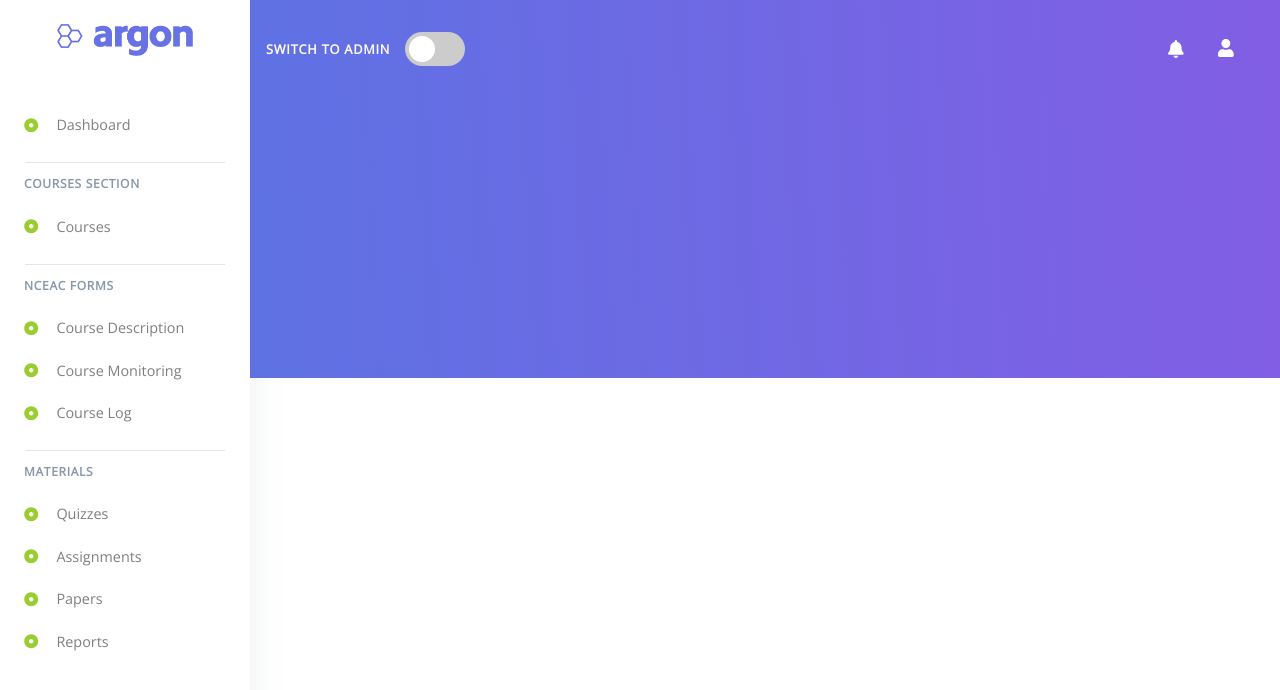
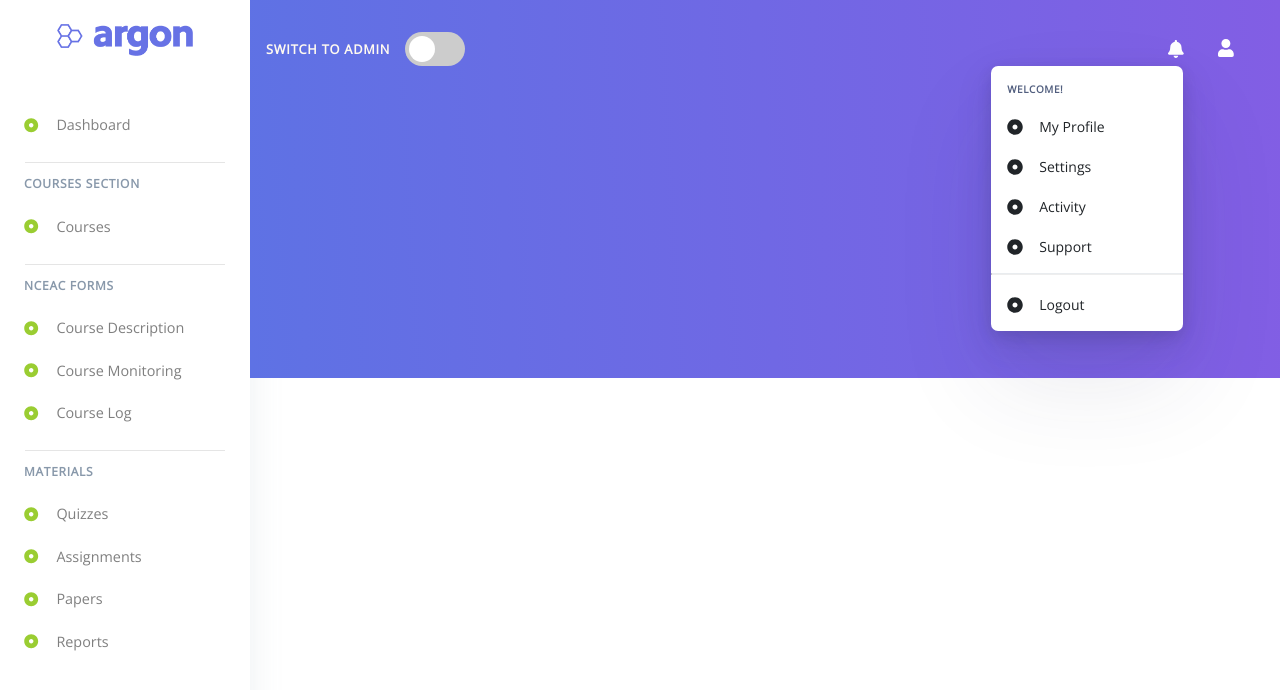
Before and after one commit to talha-ah/course-management-system, a React (Create React App) app: page / in a window 1280 px wide. Both pictures are taken after a click on the item 1175 px from the left and 49 px from the top of the page. Shown: the top 690 px of the page. Built offline with nearby package versions, Linux system fonts and the light colour scheme.

Commit message:
Header DropDown

```diff
--- a/src/App.css
+++ b/src/App.css
@@ -132,6 +132,11 @@
 
 .header-nav-item svg {
   font-size: 18px;
+  pointer-events: none;
+}
+
+.header-nav-item-float svg {
+  pointer-events: none;
 }
 
 .header-nav-item-float {
@@ -140,6 +145,89 @@
   cursor: pointer;
   font-size: 18px;
 }
+
+/* DropDown Starts */
+
+.header-dropDown-parent {
+  position: relative;
+}
+
+.header-dropDown {
+  position: absolute;
+  top: 120%;
+  right: 0;
+  /*  */
+  /* min-width: 12rem; */
+  /* width: 0px;
+  height: 0px;
+  visibility: hidden;
+  opacity: 0;*/
+  overflow: hidden;
+  /*  */
+
+  padding: 0.5rem 0;
+  color: #525f7f;
+  border: 0 solid rgba(0, 0, 0, 0.15);
+  border-radius: 0.4375rem;
+  background-color: #fff;
+  background-clip: padding-box;
+  box-shadow: 0 50px 100px rgba(50, 50, 93, 0.1),
+    0 15px 35px rgba(50, 50, 93, 0.15), 0 5px 15px rgba(0, 0, 0, 0.1);
+  cursor: auto;
+  /* animation: show-navbar-dropdown 0.25s ease forwards; */
+}
+
+.header-dropDown-ul {
+  list-style: none;
+  margin: 0;
+  padding: 0;
+}
+
+.header-dropDown-title {
+  padding: 8px 16px;
+}
+
+.header-dropDown-title h6 {
+  padding: 0;
+  margin: 0;
+  font-size: 0.625rem;
+  font-weight: 600;
+  text-transform: uppercase;
+  line-height: 1.5;
+  letter-spacing: 0.06em;
+  pointer-events: none;
+  white-space: nowrap;
+}
+
+.header-dropDown-item {
+  padding: 8px 16px;
+}
+
+.header-dropDown-item a {
+  text-decoration: none;
+  font-size: 0.875rem;
+  font-weight: 400;
+  text-align: inherit;
+  white-space: nowrap;
+  color: #212529;
+  cursor: pointer;
+}
+
+.header-dropDown-item a svg {
+  font-size: 1rem;
+  margin-right: 1rem;
+  vertical-align: -14.5%;
+  pointer-events: none;
+}
+
+.header-dropDown-ul hr {
+  overflow: hidden;
+  height: 0;
+  margin: 0.5rem 0;
+  border-top: 1px solid #e9ecef;
+}
+
+/* DropDown Ends */
 
 .header-nav-item-switch {
   font-size: 0.8rem;
@@ -217,3 +305,17 @@
 
 /* Page Ends */
 /* font-size: calc(10px + 2vmin); */
+
+/* @keyframes show-navbar-dropdown {
+  0% {
+    transition: visibility 0.25s, opacity 0.25s,
+     transform 0.25s
+     ;
+    transform: translate(0, 10px) perspective(200px) rotateX(-2deg);
+    opacity: 0;
+  }
+  100% {
+    transform: translate(0, 0);
+    opacity: 1;
+  }
+} */
--- a/src/App.js
+++ b/src/App.js
@@ -1,11 +1,44 @@
-import React from 'react';
+import React, { Component } from 'react';
 import { FontAwesomeIcon } from '@fortawesome/react-fontawesome';
 import { faDotCircle, faUser, faBell } from '@fortawesome/free-solid-svg-icons';
 
 import './App.css';
 import logo from './logo.png';
 
-function App() {
+class App extends Component {
+  state = {
+    profileDropDown: false,
+    notificationDropDown: false
+  };
+
+  dropDownHandler = e => {
+    console.log(e.target.getAttribute('name'));
+    if (e.target.getAttribute('name') === 'profile') {
+      this.setState(prevState => ({
+        profileDropDown: !prevState.profileDropDown,
+        notificationDropDown: false
+      }));
+    } else if (e.target.getAttribute('name') === 'bell') {
+      this.setState(prevState => ({
+        notificationDropDown: !prevState.notificationDropDown,
+        profileDropDown: false
+      }));
+    }
+    console.log(this.state);
+  };
+
+  render() {
+    let InvisibleStyles = {
+      width: '0px',
+      height: '0px',
+      visibility: 'hidden',
+      opacity: '0'
+    };
+    let visibleStyles = {
+      minWidth: '12rem',
+      visibility: 'visible',
+      opacity: '1'
+    };
     return (
       <div className='App'>
         <div className='navbar'>
@@ -97,17 +130,115 @@ function App() {
                   <span className='slider round'></span>
                 </label>
               </li>
-            <li className='header-nav-item-float'>
+              <li
+                className='header-nav-item-float header-dropDown-parent'
+                name='bell'
+                onClick={event => this.dropDownHandler(event)}
+              >
                 <FontAwesomeIcon icon={faBell} />
+                <div
+                  className='header-dropDown'
+                  style={
+                    this.state.notificationDropDown
+                      ? visibleStyles
+                      : InvisibleStyles
+                  }
+                >
+                  <div className='header-dropDown-title'>
+                    <h6>Welcome!</h6>
+                  </div>
+                  <ul className='header-dropDown-ul'>
+                    <li className='header-dropDown-item'>
+                      <a href='/'>
+                        <FontAwesomeIcon icon={faDotCircle} />
+                        My Profile
+                      </a>
                     </li>
-            <li className='header-nav-item'>
-              <FontAwesomeIcon icon={faUser} />
+                    <li className='header-dropDown-item'>
+                      <a href='/'>
+                        <FontAwesomeIcon icon={faDotCircle} />
+                        Settings
+                      </a>
+                    </li>
+                    <li className='header-dropDown-item'>
+                      <a href='/'>
+                        <FontAwesomeIcon icon={faDotCircle} />
+                        Activity
+                      </a>
+                    </li>
+                    <li className='header-dropDown-item'>
+                      <a href='/'>
+                        <FontAwesomeIcon icon={faDotCircle} />
+                        Support
+                      </a>
+                    </li>
+                    <hr />
+                    <li className='header-dropDown-item'>
+                      <a href='/'>
+                        <FontAwesomeIcon icon={faDotCircle} />
+                        Logout
+                      </a>
                     </li>
                   </ul>
                 </div>
+              </li>
+              <li
+                className='header-nav-item header-dropDown-parent'
+                name='profile'
+                onClick={event => this.dropDownHandler(event)}
+              >
+                <FontAwesomeIcon icon={faUser} />
+                <div
+                  className='header-dropDown'
+                  style={
+                    this.state.profileDropDown ? visibleStyles : InvisibleStyles
+                  }
+                >
+                  <div className='header-dropDown-title'>
+                    <h6>Welcome!</h6>
+                  </div>
+                  <ul className='header-dropDown-ul'>
+                    <li className='header-dropDown-item'>
+                      <a href='/'>
+                        <FontAwesomeIcon icon={faDotCircle} />
+                        My Profile
+                      </a>
+                    </li>
+                    <li className='header-dropDown-item'>
+                      <a href='/'>
+                        <FontAwesomeIcon icon={faDotCircle} />
+                        Settings
+                      </a>
+                    </li>
+                    <li className='header-dropDown-item'>
+                      <a href='/'>
+                        <FontAwesomeIcon icon={faDotCircle} />
+                        Activity
+                      </a>
+                    </li>
+                    <li className='header-dropDown-item'>
+                      <a href='/'>
+                        <FontAwesomeIcon icon={faDotCircle} />
+                        Support
+                      </a>
+                    </li>
+                    <hr />
+                    <li className='header-dropDown-item'>
+                      <a href='/'>
+                        <FontAwesomeIcon icon={faDotCircle} />
+                        Logout
+                      </a>
+                    </li>
+                  </ul>
+                </div>
+              </li>
+            </ul>
+          </div>
+          <div className='content'></div>
         </div>
       </div>
     );
   }
+}
 
 export default App;
```
Lines whose indentation alone changed are shown as unchanged.
